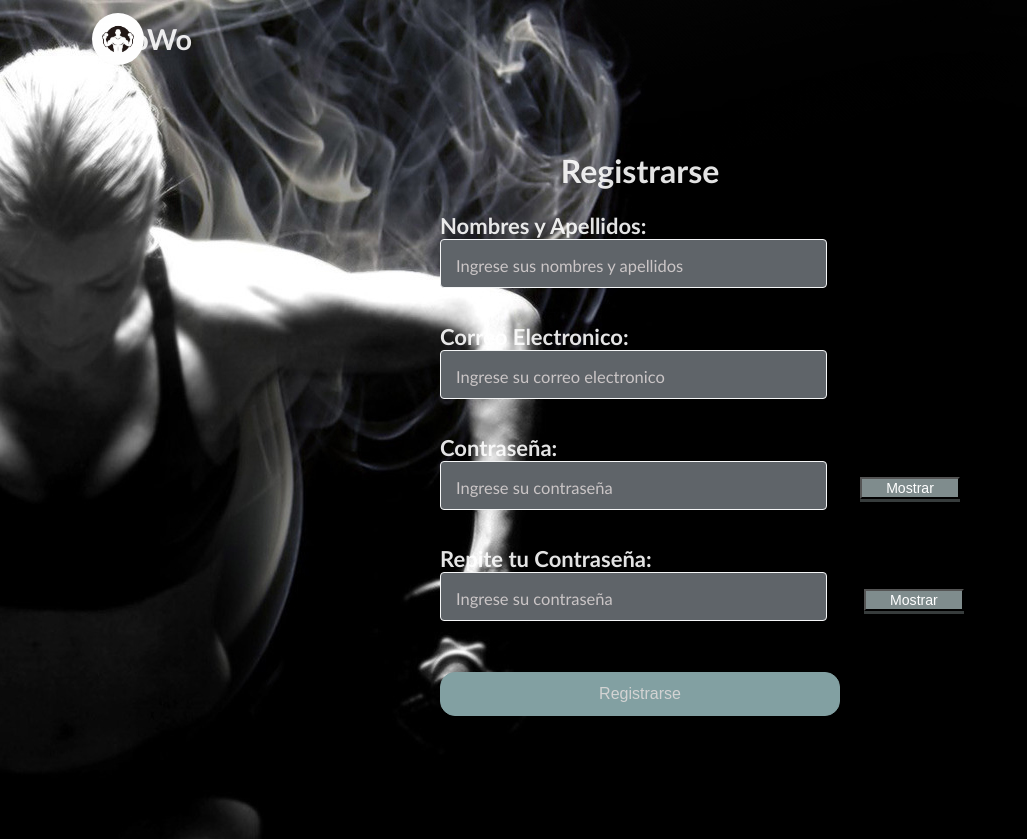
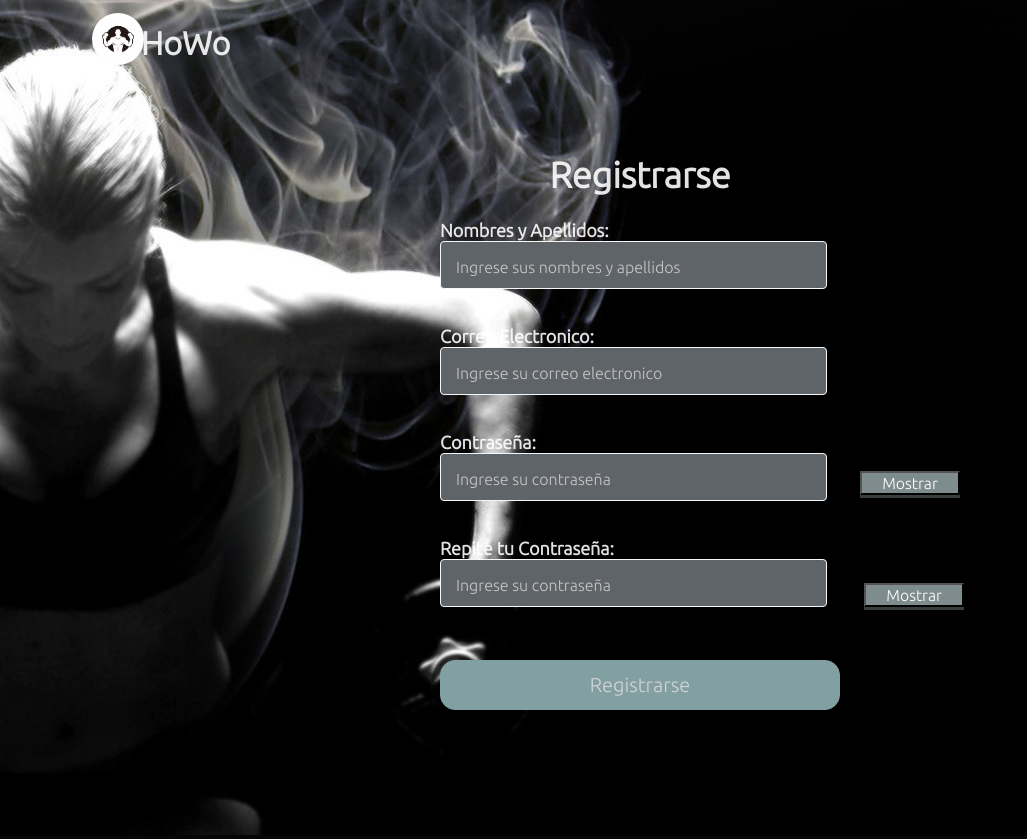
Before and after one commit to Home-Workout/HoWo, a PHP site: page /registrarse.php in a window 1280 px wide. Shown: the whole page, without its empty margins (0-1027 px from the left). Run offline with PHP 8.4, Linux system fonts and the light colour scheme; some libraries are stand-ins or nearby versions.

Commit message:
estandares css

```diff
--- a/public/AgregarEjercicio.html
+++ b/public/AgregarEjercicio.html
@@ -6,6 +6,8 @@
     <title>Agregar Ejercicios</title>
     <meta name='viewport' content='width=device-width, initial-scale=1'>
     <link rel='stylesheet' type='text/css' href='..\styles\estiloFormulario.css'>
+    <link rel="preconnect" href="https://fonts.gstatic.com">
+    <link href="https://fonts.googleapis.com/css2?family=Ubuntu:wght@300&display=swap" rel="stylesheet">
 
 </head>
 
--- a/public/Registrarse.html
+++ b/public/Registrarse.html
@@ -5,6 +5,8 @@
     <meta charset="UTF-8">
     <meta name='viewport' content='width=device-width, initial-scale=1'>
     <link rel='stylesheet' type='text/css' href='..\styles\estiloRegistro.css'>
+    <link rel="preconnect" href="https://fonts.gstatic.com">
+    <link href="https://fonts.googleapis.com/css2?family=Ubuntu:wght@300&display=swap" rel="stylesheet">
     <script src="https://kit.fontawesome.com/88a627f821.js" crossorigin="anonymous"></script>
 
     <script>
@@ -20,7 +22,7 @@
         <h1 class="titulo">HoWo</h1>
     </div>
     <div class="imgTitulo">
-        <img src="../imagenes/HoWo.jpg" alt="icono howo" style="float: left; width: 52px;height: 52px; border-radius: 50px;">
+        <a href="index.php"><img src="../imagenes/HoWo.jpg" alt="icono howo" style="float: left; width: 52px;height: 52px; border-radius: 50px;"></a>
     </div>
     <form class="forms" id="formulario1" method="post">
 
@@ -36,8 +38,8 @@
 
         <button class="boton" id="enviar" type="button" style="cursor: pointer" onclick="validarFormulario();" disabled>Registrarse</button>
 
-        <input type="button" id = "oculta" class="mostrarPass" onclick="mostrar()" value = "Mostrar"></input>
-        <input type="button" id = "oculta2" class="mostrarPass2" onclick="mostrar2()" value = "Mostrar"> </input>
+        <input type="button" id="oculta" class="mostrarPass" onclick="mostrar()" value="Mostrar"></input>
+        <input type="button" id="oculta2" class="mostrarPass2" onclick="mostrar2()" value="Mostrar"> </input>
 
         <div class="btnEnviar" id="enviado"> </div>
     </form>
--- a/styles/estiloRegistro.css
+++ b/styles/estiloRegistro.css
@@ -5,13 +5,14 @@ body {
     margin: auto;
     margin-top: 100px;
     border-radius: 4px;
-    font-family: 'calibri';
+    font-family: 'Ubuntu', sans-serif;
     font-weight: bold;
     color: rgba(255, 255, 255, 0.89);
+    font-size: 18px;
 }
 
 #titulo {
-    font-size: 32px;
+    font-size: 38px;
     margin-bottom: 50px;
     margin-left: 100px;
     font-size: 22px;
@@ -25,7 +26,7 @@ body {
     border-radius: 4px;
     margin-bottom: 16px;
     border: 1px solid #f5f6f7;
-    font-family: 'calibri';
+    font-family: 'Ubuntu', sans-serif;
     font-size: 18px;
     color: white;
     font-size: 22px;
@@ -38,8 +39,9 @@ body {
     padding: 12px;
     color: rgb(255, 255, 255);
     margin: 16px 0;
-    font-size: 16px;
+    font-size: 20px;
     border-radius: 15px;
+    font-family: 'Ubuntu', sans-serif;
 }
 
 .boton:disabled {
@@ -57,6 +59,7 @@ body {
     position: relative;
     right: -45px;
     top: -30px;
+    font-family: 'Ubuntu', sans-serif;
 }
 
 .alerta {
@@ -81,6 +84,7 @@ body {
     position: relative;
     right: -400px;
     top: -275px;
+    font-family: 'Ubuntu', sans-serif;
 }
 
 .mostrarPass2 {
@@ -97,12 +101,15 @@ body {
     position: relative;
     right: -260px;
     top: -163px;
+    font-family: 'Ubuntu', sans-serif;
 }
+
 ::placeholder {
     /* Chrome, Firefox, Opera, Safari 10.1+ */
     color: #e2dbdbd2;
-    font-size: 0.75em;
+    font-size: 16px;
 }
+
 .imgTitulo {
     position: absolute;
     top: 13px;
@@ -111,10 +118,11 @@ body {
 
 .t1 {
     position: absolute;
-    right: 85%;
+    right: 82%;
     top: 3px;
     font-size: 0.90em;
 }
-.forms label{
-    font-size: 22px;
+
+.forms label {
+    font-size: 18px;
 }
```
Also changed, not shown: public/index.html (+23 -26 lines), styles/estilo.css (+26 -6 lines), styles/estiloFormulario.css (+12 -7 lines).
